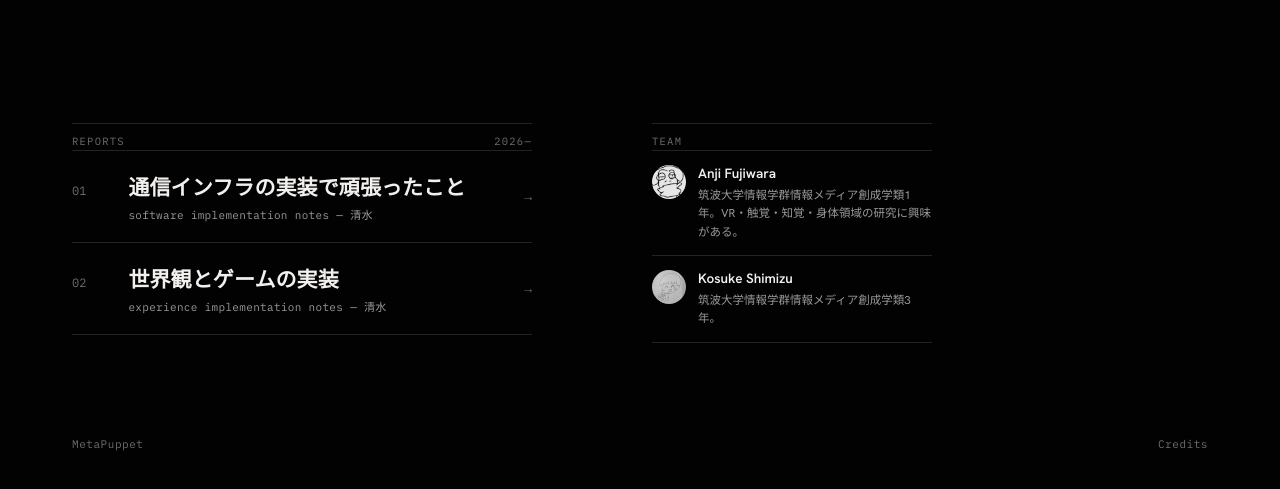
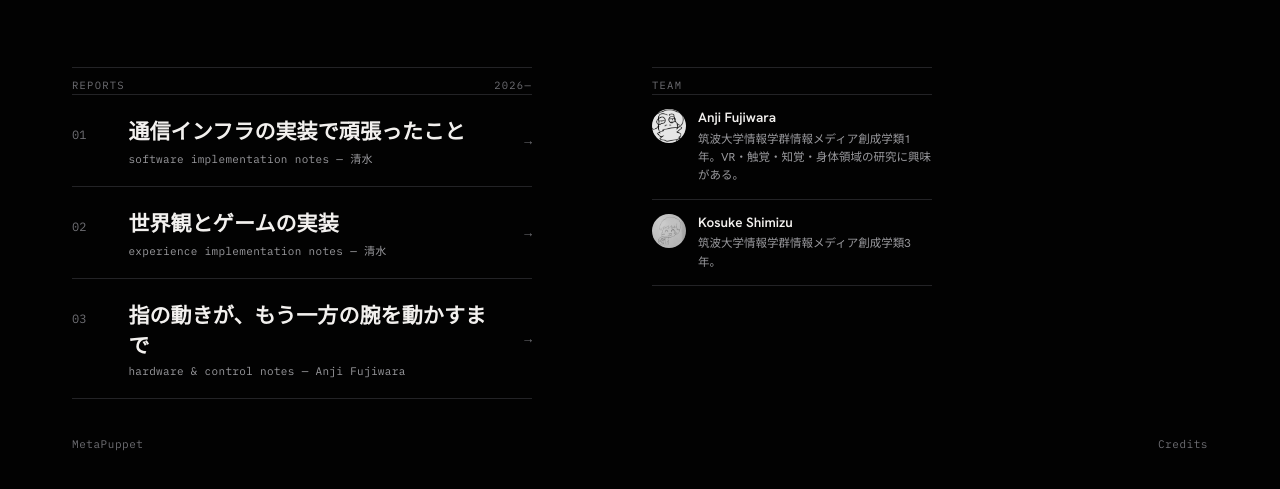
Before and after one commit to Meta-Puppet/Meta-Puppet.github.io, a plain HTML site: page index.html in a window 1280 px wide. Shown: the part 309-798 px from the top of the page. Drawn offline with Linux system fonts and the light colour scheme; no server answers.

Commit message:
Add hardware & control notes to Reports (03)

```diff
--- a/index.html
+++ b/index.html
@@ -278,6 +278,14 @@ a.row:focus-visible{ outline:2px solid var(--accent); outline-offset:4px; }
         </span>
         <span class="row-arrow">→</span>
       </a>
+      <a class="row" href="https://meta-puppet.github.io/control/">
+        <span class="row-num">03</span>
+        <span class="row-text">
+          <span class="row-label">指の動きが、もう一方の腕を動かすまで</span>
+          <span class="row-sub">hardware &amp; control notes — Anji Fujiwara</span>
+        </span>
+        <span class="row-arrow">→</span>
+      </a>
       <div class="index-foot"></div>
     </nav>
 
```
